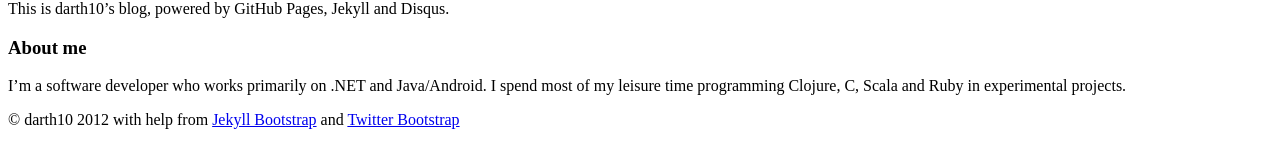
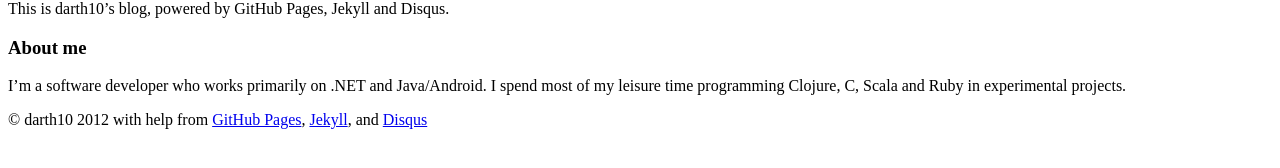
Before and after one commit to darth10/darth10.github.io, a Jekyll site: the page built from index.md, in a window 1280 px wide. Shown: the part 194-362 px from the top of the page. Built offline with Jekyll 4.4.1, drawn with Linux system fonts in a browser that asks for light colours.

Commit message:
Updated credits
Signed-off-by: Akhil Wali <akhil.wali.10@gmail.com>

```diff
--- a/_includes/themes/twitter/default.html
+++ b/_includes/themes/twitter/default.html
@@ -47,8 +47,10 @@
 
       <footer>
         <p>&copy; {{ site.author.name }} 2012
-          with help from <a href="http://jekyllbootstrap.com" target="_blank" title="The Definitive Jekyll Blogging Framework">Jekyll Bootstrap</a>
-          and <a href="http://twitter.github.com/bootstrap/" target="_blank">Twitter Bootstrap</a>
+		with help from
+		<a href="http://pages.github.com" target="_blank">GitHub Pages</a>,
+		<a href="http://jekyllbootstrap.com" target="_blank" title="The Definitive Jekyll Blogging Framework">Jekyll</a>,
+          and <a href="http://disqus.com" target="_blank">Disqus</a>
         </p>
       </footer>
 
```
